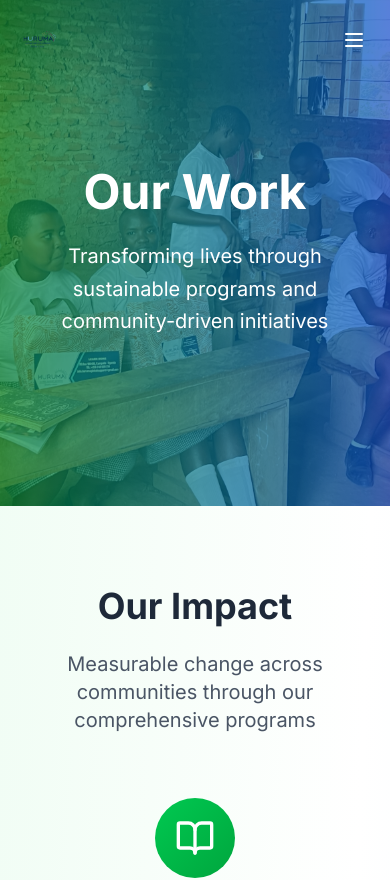
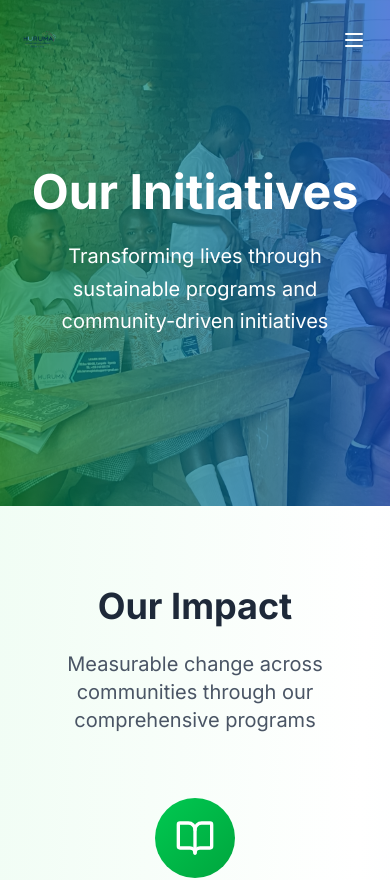
Before and after one commit to Berismartin/huruma_site, a Next.js app: page /our-work in a window 390 px wide. Shown: the top 880 px of the page. Built offline with nearby package versions, Linux system fonts and the light colour scheme.

Commit message:
updated contact email, renamed "Our Work" to "Our Initiatives", and added a new phone number to the team page

```diff
--- a/app/contact/page.tsx
+++ b/app/contact/page.tsx
@@ -122,7 +122,7 @@ const ContactPage = () => {
     {
       icon: Mail,
       title: "Email",
-      value: "info@hurumaglobalsupportinit\niative.org",
+      value: "info@hurumaglobalsupportinitiative.org",
       description: "We'll respond within 24 hours",
       color: "from-blue-500 to-blue-600"
     },
--- a/app/our-work/page.tsx
+++ b/app/our-work/page.tsx
@@ -185,7 +185,7 @@ const OurWorkPage = () => {
               viewport={{ once: true }}
               transition={{ duration: 1, delay: 0.2 }}
             >
-              Our Work
+              Our Initiatives
             </motion.h1>
             <motion.p
               className="text-xl md:text-2xl max-w-3xl mx-auto leading-relaxed"
--- a/app/team/page.tsx
+++ b/app/team/page.tsx
@@ -540,6 +540,7 @@ const TeamPage = () => {
                 <Phone className="w-8 h-8 text-white mx-auto mb-4" />
                 <h3 className="text-white font-semibold mb-2">Phone</h3>
                 <p className="text-green-100">+256 748 020 214</p>
+                <p className="text-green-100">+256 791 183 979</p>
               </div>
               <div className="bg-white/10 backdrop-blur-sm rounded-2xl p-6">
                 <Mail className="w-8 h-8 text-white mx-auto mb-4" />
```
Also changed, not shown: 1 other file (tests, documents, lock files or other folders).
